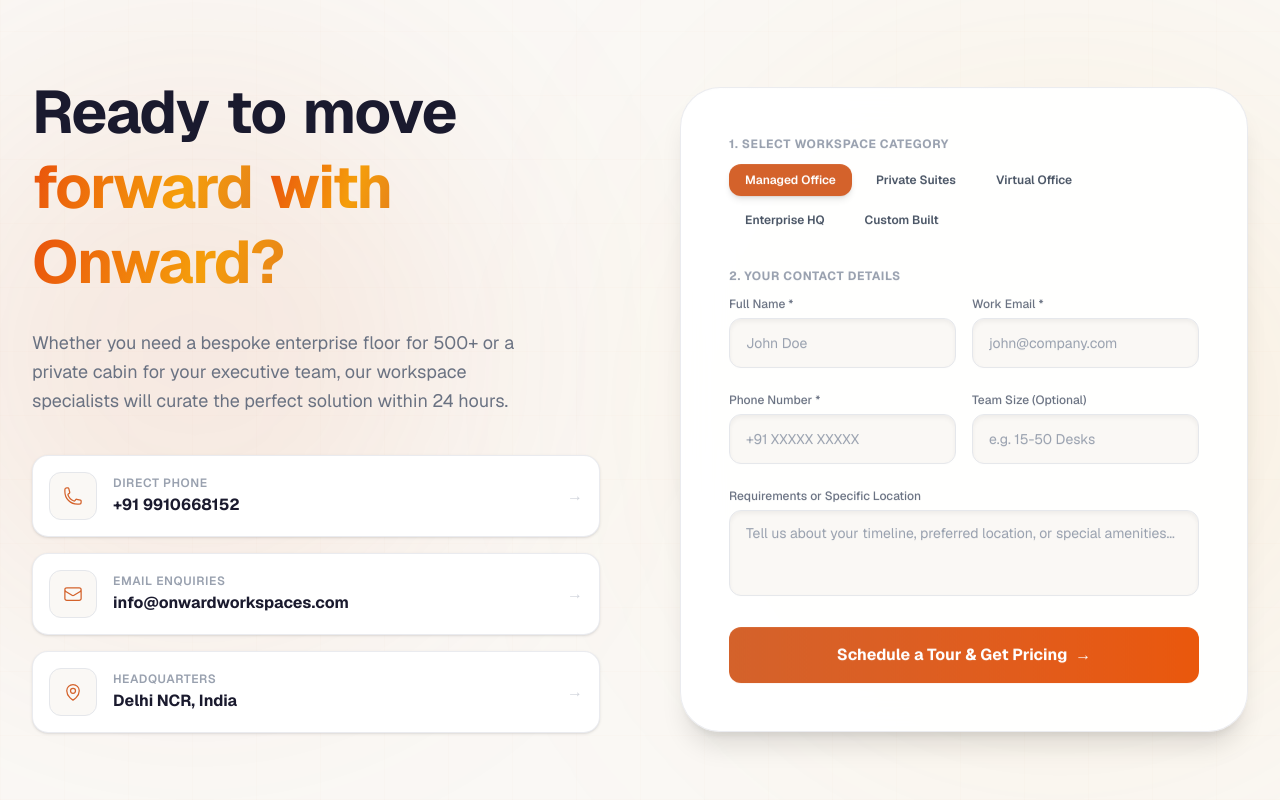
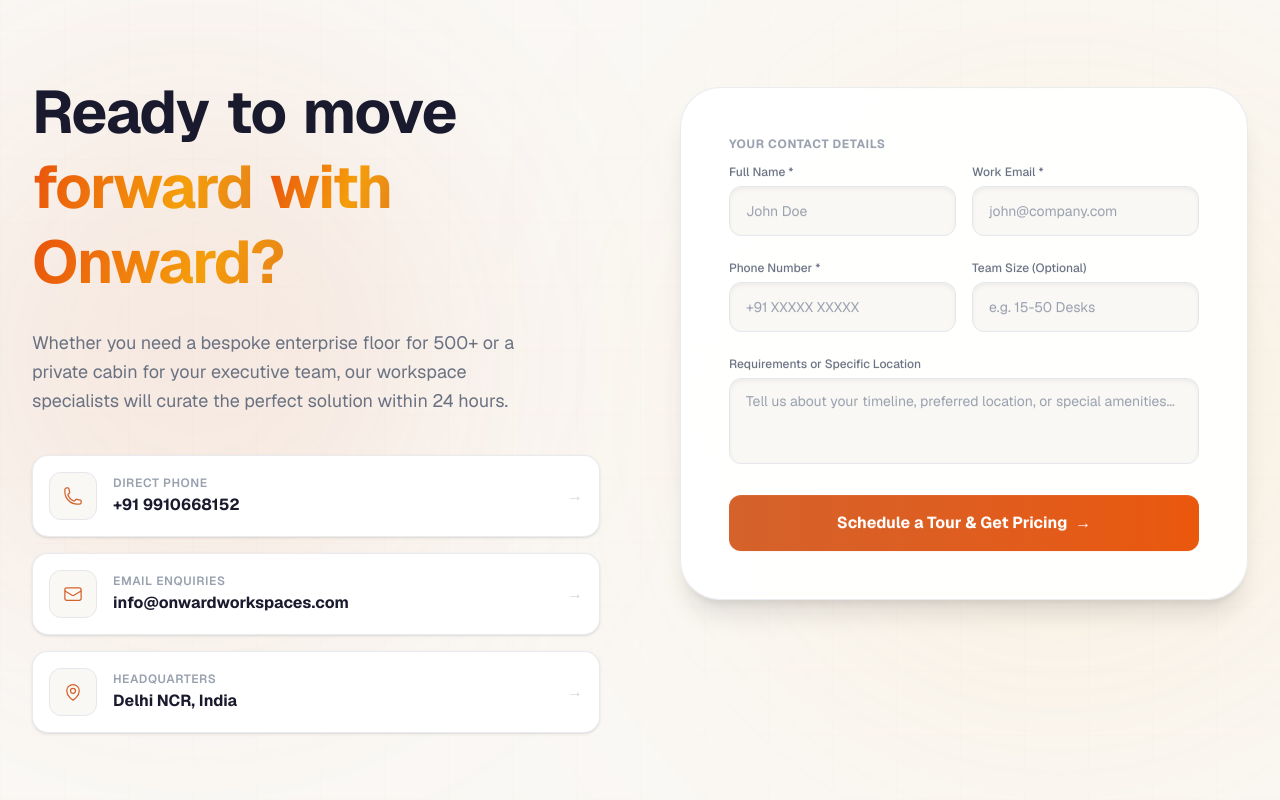
Before and after one commit to Comptech-Enterprises/onwards-website, a Next.js app: page / in a window 1280 px wide. Shown: the part 4925-5725 px from the top of the page. Built offline with nearby package versions, Linux system fonts and the light colour scheme.

Commit message:
chore: remove workspace category selector from contact form

```diff
--- a/src/components/ContactSection.tsx
+++ b/src/components/ContactSection.tsx
@@ -11,14 +11,6 @@ import {
 import Reveal from "./Reveal";
 import AnimatedHeading from "./AnimatedHeading";
 import SpotlightCard from "./SpotlightCard";
-
-const solutionsList = [
-  "Managed Office",
-  "Private Suites",
-  "Virtual Office",
-  "Enterprise HQ",
-  "Custom Built",
-];
 
 const directContacts = [
   {
@@ -61,7 +53,6 @@ const directContacts = [
 
 export default function ContactSection() {
   const sectionRef = useRef<HTMLElement>(null);
-  const [selectedSolution, setSelectedSolution] = useState(solutionsList[0]);
   const [status, setStatus] = useState<"idle" | "submitting" | "success">(
     "idle",
   );
@@ -206,48 +197,7 @@ export default function ContactSection() {
                   <form onSubmit={handleSubmit} className="space-y-6">
                     <div>
                       <span className="text-xs font-bold uppercase tracking-wider text-gray-400 block mb-3">
-                        1. Select Workspace Category
-                      </span>
-                      {/* Interactive Solution Chips with layoutId */}
-                      <div className="flex flex-wrap gap-2">
-                        {solutionsList.map((sol) => {
-                          const isSelected = selectedSolution === sol;
-                          return (
-                            <button
-                              key={sol}
-                              type="button"
-                              onClick={() => setSelectedSolution(sol)}
-                              className="relative px-4 py-2 rounded-xl text-xs font-semibold transition-colors duration-200"
-                            >
-                              {isSelected && (
-                                <motion.div
-                                  layoutId="contactPill"
-                                  transition={{
-                                    type: "spring",
-                                    stiffness: 400,
-                                    damping: 30,
-                                  }}
-                                  className="absolute inset-0 rounded-xl bg-[#d4622b] shadow-md"
-                                />
-                              )}
-                              <span
-                                className={`relative z-10 ${
-                                  isSelected
-                                    ? "text-white"
-                                    : "text-gray-600 hover:text-[#d4622b]"
-                                }`}
-                              >
-                                {sol}
-                              </span>
-                            </button>
-                          );
-                        })}
-                      </div>
-                    </div>
-
-                    <div className="pt-2">
-                      <span className="text-xs font-bold uppercase tracking-wider text-gray-400 block mb-3">
-                        2. Your Contact Details
+                        Your Contact Details
                       </span>
                       <div className="grid sm:grid-cols-2 gap-4">
                         <div>
```
